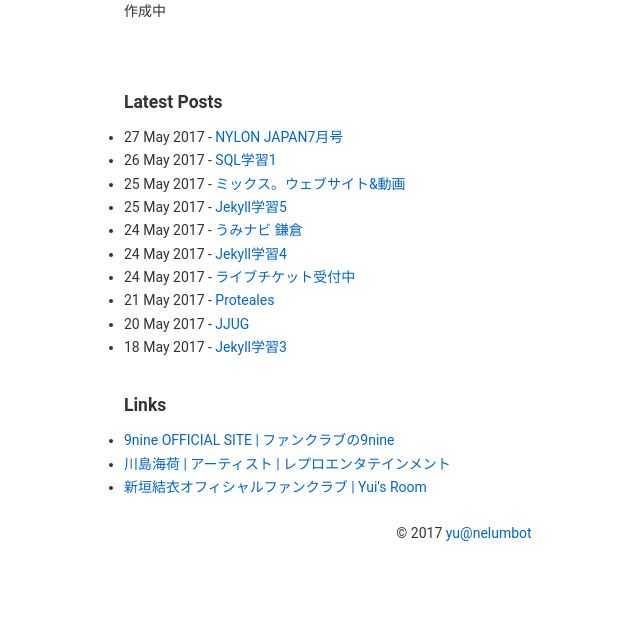
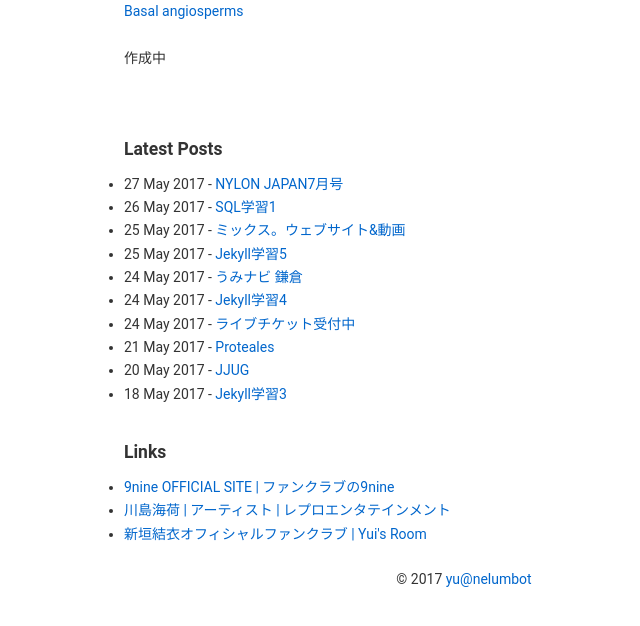
Before and after one commit to yunelumbot/test-site, a Jekyll site: the page built from biol/index.md, in a window 1280 px wide. Shown: the top 626 px of the page, without its empty margins (176-816 px from the left). Built offline with Jekyll 4.4.1, drawn with Linux system fonts in a browser that asks for light colours.

```diff
--- a/_includes/head.html
+++ b/_includes/head.html
@@ -4,4 +4,5 @@
 	<meta name="generator" content="Jekyll">
     <title>{{ page.title }}</title>
     <link rel="stylesheet" href="{{ "/css/main.css" | prepend: site.baseurl | replace: '//', '/' }}">
+    {% if page.javascript %}<script type="text/javascript" src="/js/{{ page.javascript }}"></script>{% endif %}
 </head>
--- a/biol/index.md
+++ b/biol/index.md
@@ -2,5 +2,14 @@
 layout: default
 category: biol
 title: biol
+javascript: biol.js
 ---
+<a onclick="clickNode">Basal angiosperms</a>
+<div id="basalAngiosperms" style="display:none">
+<ul>
+<li>Amborellales</li>
+<li>Nymphaeales</li>
+<li>Austrobaileyales</li>
+</ul>
+</div>
 作成中
--- /dev/null
+++ b/js/biol.js
@@ -0,0 +1,8 @@
+function clickNode(divId) {
+    var clickedDiv = $("#divId").style;
+    if (clickedDiv.display == 'none') {
+        clickedDiv.display = "block";
+    } else {
+        clickedDiv.display = "none";
+    }
+}
```
